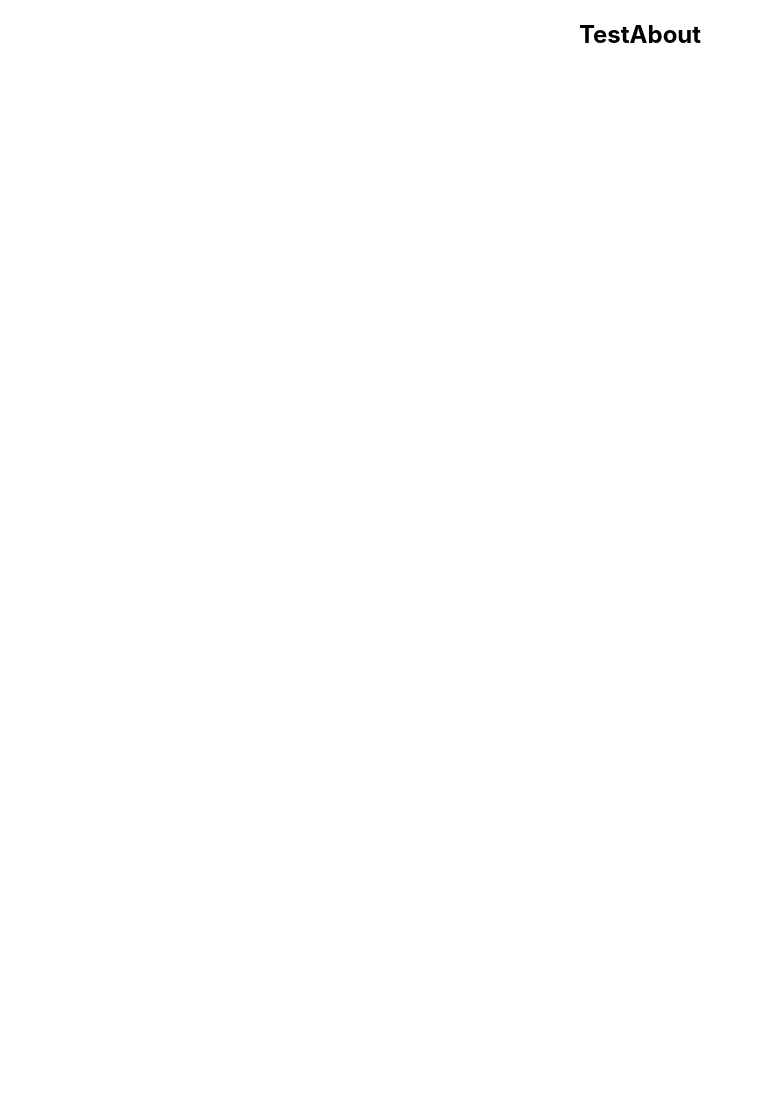
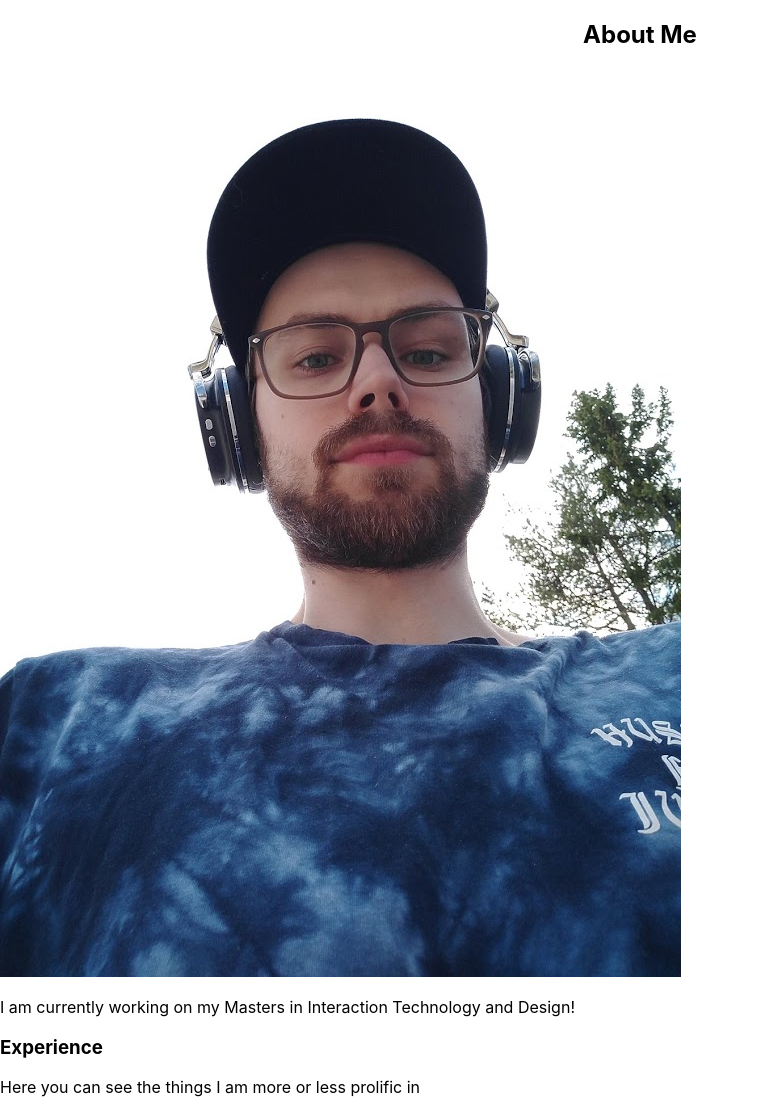
Before and after one commit to guildmark/portfolio, a React (Create React App) app: page /About in a window 1280 px wide. Shown: the whole page, without its empty margins (0-764 px from the left). Before the commit the page ends 800 px from the top, so only its background shows below. Built offline with nearby package versions, Linux system fonts and the light colour scheme.

Commit message:
added profile picture and short description

```diff
--- a/src/components/About.js
+++ b/src/components/About.js
@@ -1,10 +1,18 @@
 import React, {useState} from 'react';
-
+import Profile from "../images/profile.jpg";
 function About()  {
 
     return(
         <div>
-            <h2>TestAbout</h2>
+            <h2>About Me</h2>
+            <img src={Profile} alt="profile"></img>
+            <div>
+                <p> I am currently working on my Masters in Interaction Technology and Design!</p>
+            </div>
+            <div>
+                <h3>Experience</h3>
+                <p>Here you can see the things I am more or less prolific in</p>
+            </div>
         </div>
     )
 }
```
Also changed, not shown: src/images/profile.jpg (added).
